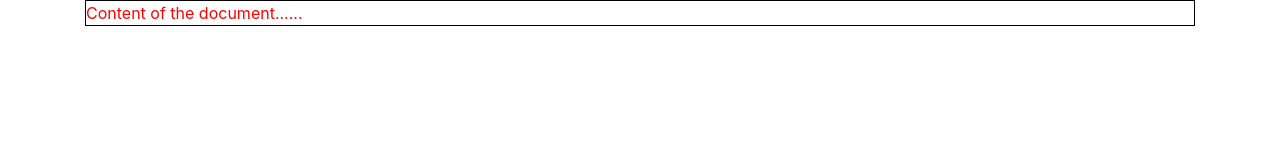
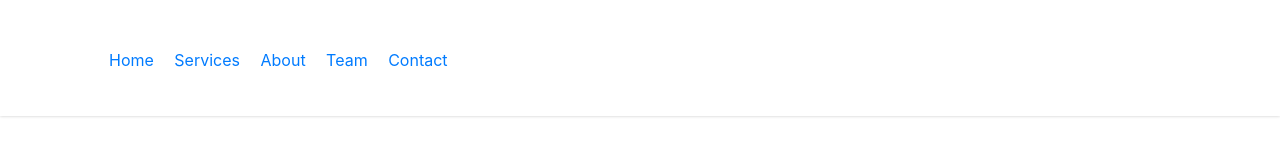
Before and after one commit to swarnamayeemallia/uisass, a website: page index.html in a window 1280 px wide. Drawn offline with nearby package versions, Linux system fonts and the light colour scheme.

Commit message:
css fixing

```diff
--- /dev/null
+++ b/css/main.scss
@@ -0,0 +1,21 @@
+$primaryColor: #373737;
+$secondaryColor: #838080;
+$redColor: #fd0a0c;
+$whiteColor: #fff;
+
+
+
+.header {
+    -webkit-box-shadow: 0 0 3px 0 rgba(0,0,0,0.22);
+    box-shadow: 0 0 3px 0 rgba(0,0,0,0.22);
+    max-width: 100%;
+    padding: 40px 10px 20px;
+}
+
+.nav {
+
+    li {
+        display: inline-block;
+        margin: 0 8px;
+    }
+}
--- a/css/style.scss
+++ b/css/style.scss
@@ -1,8 +1 @@
-* {
-padding:0;
-margin:0;
-}
-p {
-color:red;
-border: 1px solid black;
-}
+@import 'main';
--- a/index.html
+++ b/index.html
@@ -2,15 +2,33 @@
 <html>
     <head>
         <meta charset="UTF-8">
-<title>Title of the document</title>
+        <title>SASS TRAINING</title>
         <link rel="stylesheet" type="text/css" href="node_modules/bootstrap/dist/css/bootstrap.css" />
         <link rel="stylesheet" type="text/css" href="css/style.css" />
     </head>
 
     <body>
+        <header class="header">
             <div class="container">
-<p>Content of the document......</p>
+                <div class="nav">
+                    <div class="nav-brand"></div>
+                    <div class="nav-right">
+                        <ul class="nav-link float-right">
+                            <li><a class="active" href="#">Home</a></li>
+                            <li><a href="#">Services</a></li>
+                            <li><a href="#">About</a></li>
+                            <li><a href="#">Team</a></li>
+                            <li><a href="#">Contact</a></li>
+                        </ul>
                     </div>
+
+                </div>
+            </div>
+        </header>
+        <div class="sec sec-service"></div>
+        <div class="sec sec-contact"></div>
+        <div class="sec sec-team"></div>
+        <footer></footer>
     </body>
 
 </html>
```
Also changed, not shown: css/style.css, images/brand.png (added), 2 other files. Lines whose indentation alone changed are shown as unchanged.
